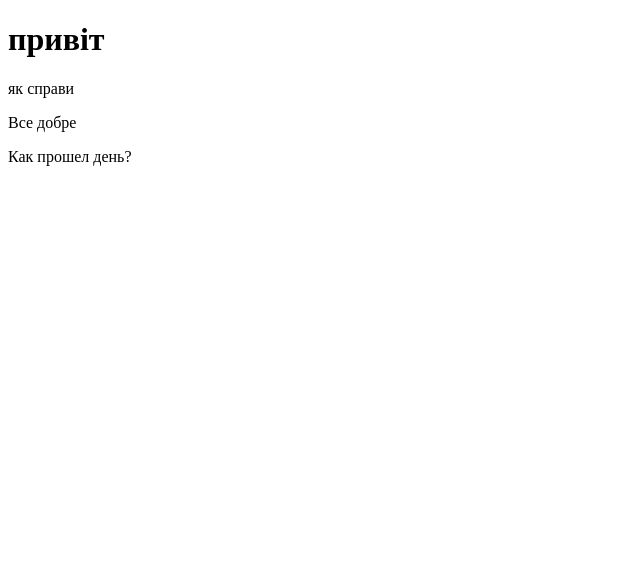
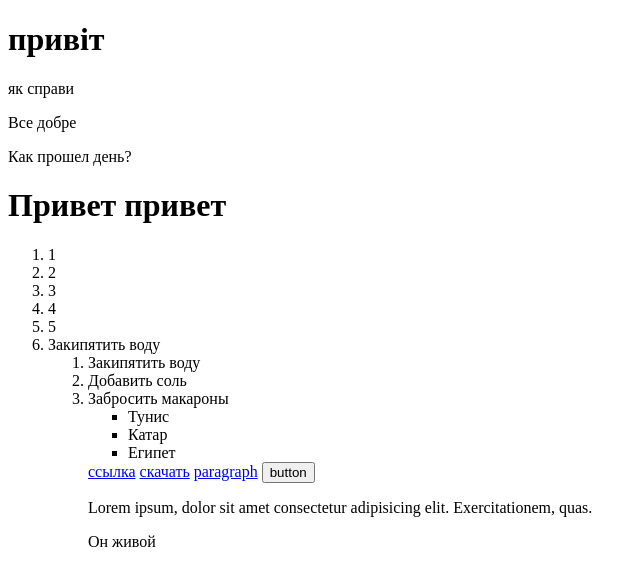
Before and after one commit to UkraInna/Homework, a plain HTML site: page index.html in a window 1280 px wide. Shown: the whole page, without its empty margins (0-643 px from the left). Drawn offline with Linux system fonts and the light colour scheme.

Commit message:
Изменения

```diff
--- a/index.html
+++ b/index.html
@@ -11,5 +11,36 @@
     <p>як справи</p>
     <p>Все добре</p>
     <p>Как прошел день?</p>
+    <p></p>
+    <h1>Привет привет</h1>
+    <ol>
+        <li>1</li>
+        <li>2</li>
+        <li>3</li>
+        <li>4</li>
+        <li>5</li>
+        <li>Закипятить воду</li>
+        <ol>
+            <li>Закипятить воду</li>
+            <li>Добавить соль</li>
+            <li>Забросить макароны</li>
+        <ul>
+            <li>Тунис</li>
+            <li>Катар</li>
+            <li>Египет</li>
+
+        </ul>
+        <a href="https://google.com">ссылка</a>
+        <a href="index2.html"download>скачать</a>
+        <a href="#par">paragraph</a>
+        <button type="button">button
+
+        </button>
+        <p id="par">Lorem ipsum, dolor sit amet consectetur adipisicing elit. Exercitationem, quas.</p>
+        <p lang="en">Он живой
+        </p>
+        <p >
+
+        </p>
 </body>
 </html>
```
Also changed, not shown: index2.html (added).
